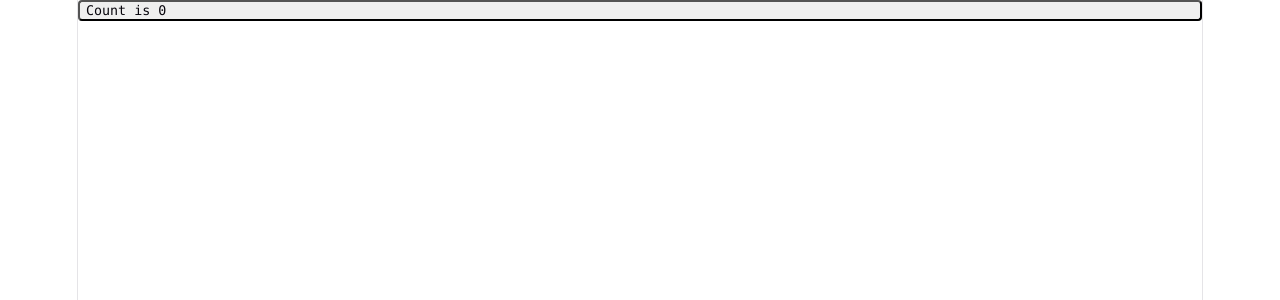
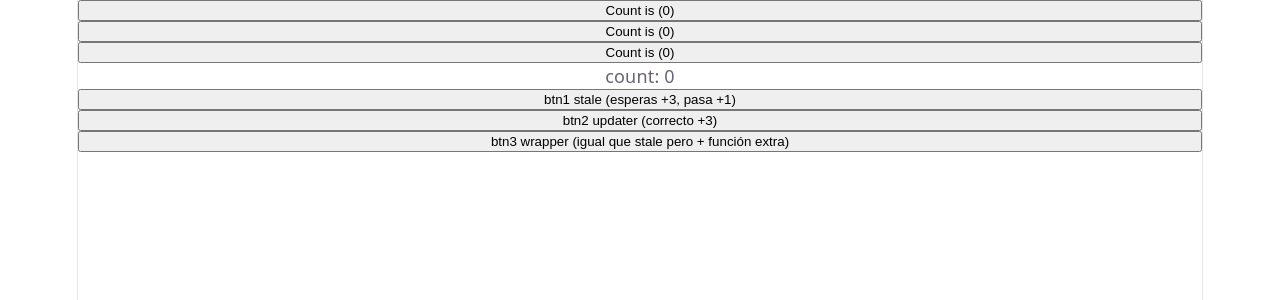
Before and after one commit to yomik15/react-gentleman, a React (Vite) app: page / in a window 1280 px wide. Shown: the top 300 px of the page. Built offline with nearby package versions, Linux system fonts and the light colour scheme.

Commit message:
feat(useState): Alternatives useState() and state batching

```diff
--- a/src/App.tsx
+++ b/src/App.tsx
@@ -1,17 +1,13 @@
 import { useState } from "react";
-
+import { ClassState, FnVarState, StateBatching, UseState } from "./components";
 function App() {
-  const [count, setCount] = useState(0);
-
   return (
     <>
-      <button
-        type="button"
-        className="counter"
-        onClick={() => setCount((count) => count + 1)}
-      >
-        Count is {count}
-      </button>
+      <FnVarState />
+      <ClassState />
+      {/* Ver ClosureState.ts Js Code */}
+      <UseState />
+      <StateBatching />
     </>
   );
 }
--- /dev/null
+++ b/src/components/ClassState/ClassState.tsx
@@ -0,0 +1,29 @@
+// 1. Extender React.Component
+import { Component } from "react";
+
+interface Props {}
+interface State {
+  count: number;
+}
+
+class ClassState extends Component<Props, State> {
+  // 2. Declarar estado en constructor
+  constructor(props: Props) {
+    super(props);
+    this.state = { count: 0 };
+  }
+
+  // 3. Actualizar estado
+  addCount = () => {
+    this.setState({ count: this.state.count + 1 });
+  };
+
+  render() {
+    return (
+      <button onClick={this.addCount}>Count is ({this.state.count})</button>
+    );
+  }
+}
+
+export { ClassState };
+// export default classState ; -- unnamed export
--- /dev/null
+++ b/src/components/FnVarState/FnVarState.tsx
@@ -0,0 +1,10 @@
+export function FnVarState() {
+  let count = 0;
+
+  function addCount() {
+    count = count + 1;
+    console.log(count);
+  }
+
+  return <button onClick={addCount}>Count is ({count})</button>;
+}
--- /dev/null
+++ b/src/components/StateBatching/StateBatching.tsx
@@ -0,0 +1,71 @@
+import { useState } from "react";
+
+export function StateBatching() {
+  const [count, setCount] = useState(0);
+
+  console.log("🔄 render con count:", count);
+
+  // ── 1. STALE CLOSURE ─────────────────────────────
+  const stale = () => {
+    console.log("btn1 stale → closure ve:", count);
+
+    setCount(count + 1); // 0+1
+    setCount(count + 1); // 0+1
+    setCount(count + 1); // 0+1
+  };
+
+  // ── 2. FUNCTIONAL UPDATER ────────────────────────
+  // (c)=> c+1 callback function wait update to continue next batch setter line
+  const updater = () => {
+    console.log("btn2 updater → closure ve:", count);
+
+    setCount((c) => {
+      console.log("  updater1 recibe:", c);
+      return c + 1; // 0+1
+    });
+
+    setCount((c) => {
+      console.log("  updater2 recibe:", c);
+      return c + 1; // 1+1
+    });
+
+    setCount((c) => {
+      console.log("  updater3 recibe:", c);
+      return c + 1; // 2+1
+    });
+  };
+
+  // ── 3. WRAPPER ───────────────────────────────────
+  const normal = () => {
+    console.log("btn3 normal → closure ve:", count);
+    setCount(count + 1);
+  };
+
+  const wrapper = () => normal();
+
+  console.log(
+    "funciones en este render:",
+    "\nstale:",
+    stale,
+    "\nupdater:",
+    updater,
+    "\nnormal:",
+    normal,
+    "\nwrapper:",
+    wrapper,
+  );
+
+  return (
+    <>
+      <p>count: {count}</p>
+
+      <button onClick={stale}>btn1 stale (esperas +3, pasa +1)</button>
+
+      <button onClick={updater}>btn2 updater (correcto +3)</button>
+
+      <button onClick={wrapper}>
+        btn3 wrapper (igual que stale pero + función extra)
+      </button>
+    </>
+  );
+}
--- /dev/null
+++ b/src/components/UseState/UseState.tsx
@@ -0,0 +1,14 @@
+import { useState } from "react";
+
+export function UseState() {
+  const [count, setCount] = useState(0);
+
+  const addCount = () => {
+    setCount((count) => count + 1);
+  };
+  return (
+    <>
+      <button onClick={addCount}>Count is ({count})</button>
+    </>
+  );
+}
--- /dev/null
+++ b/src/components/index.ts
@@ -0,0 +1,4 @@
+export * from "./ClassState/ClassState.tsx";
+export * from "./FnVarState/FnVarState.tsx";
+export * from "./UseState/UseState.tsx";
+export * from "./StateBatching/StateBatching.tsx";
```
Also changed, not shown: src/components/ClosureState/ClosureState.ts (added, +50 -0 lines), tsconfig.app.json (+11 -6 lines).
